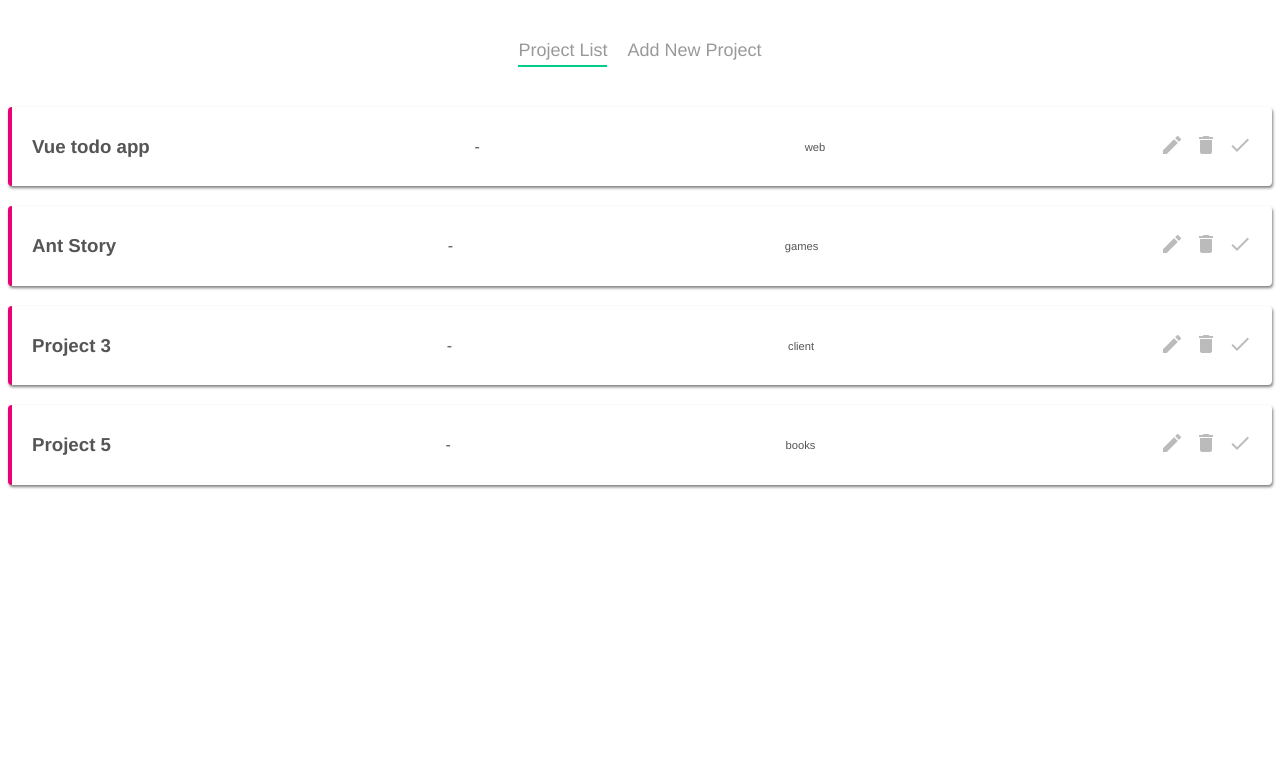
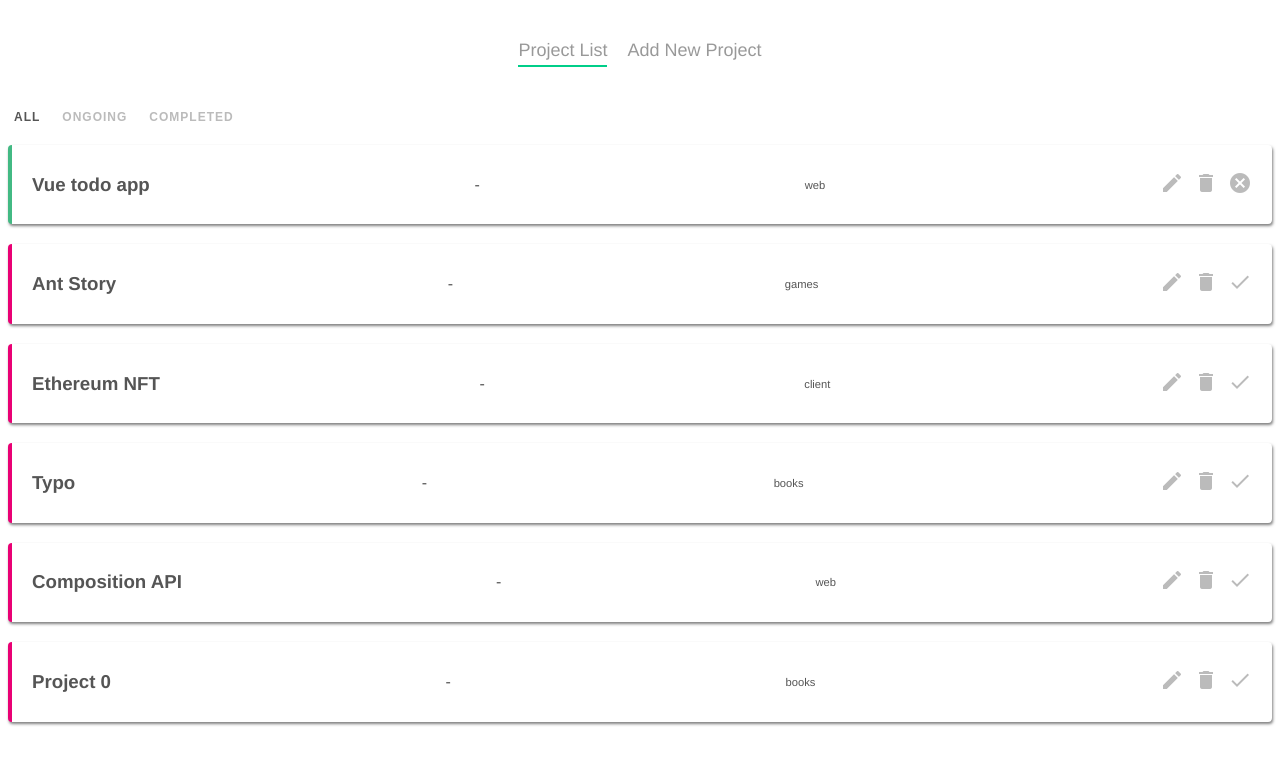
Before and after one commit to ArtificialNeuralIntelligence/col-of-vue-apps, a Vue app: page / in a window 1280 px wide. Shown: the top 764 px of the page. Built offline with nearby package versions, Linux system fonts and the light colour scheme; data requests are answered from the project's data file.

Commit message:
Filtered navigation added
Added: src/components/FilterNav.vue for additional navigation
Modified: src/view/ProjectList.vue to adapt with filteration

```diff
--- a/data/db.json
+++ b/data/db.json
@@ -5,7 +5,7 @@
       "title": "Vue todo app",
       "description": "For purpose of vue learning and practicing a legacy todo app ...",
       "projectType": "web",
-      "completed": false
+      "completed": true
     },
     {
       "id": 2,
@@ -16,16 +16,30 @@
     },
     {
       "id": 3,
-      "title": "Project 3",
+      "title": "Ethereum NFT",
       "projectType": "client",
-      "description": "A new way of solving issues",
+      "description": "NFT smart contract work from fiverr client.",
       "completed": false
     },
     {
       "id": 4,
-      "title": "Project 5",
+      "title": "Typo",
       "projectType": "books",
-      "description": "Lara vanga gude ganja",
+      "description": "Learning Touch Typing",
+      "completed": false
+    },
+    {
+      "id": 5,
+      "title": "Composition API",
+      "projectType": "web",
+      "description": "Learning new concept on vue3 composition api ..",
+      "completed": false
+    },
+    {
+      "id": 6,
+      "title": "Project 0",
+      "projectType": "books",
+      "description": "Writing a book on project zero day hack",
       "completed": false
     }
   ]
--- /dev/null
+++ b/src/components/FilterNav.vue
@@ -0,0 +1,56 @@
+<template>
+  <nav class="filter-nav">
+    <button @click="updateFilter('all')" :class="{ active: current === 'all' }">
+      All
+    </button>
+    <button
+      @click="updateFilter('ongoing')"
+      :class="{ active: current === 'ongoing' }"
+    >
+      Ongoing
+    </button>
+    <button
+      @click="updateFilter('completed')"
+      :class="{ active: current === 'completed' }"
+    >
+      Completed
+    </button>
+  </nav>
+</template>
+
+<script>
+export default {
+  name: "FilterNav",
+  props: {
+    current: {
+      type: String,
+    },
+  },
+  emits: ["filterChange"],
+  methods: {
+    updateFilter(by) {
+      this.$emit("filterChange", by);
+    },
+  },
+};
+</script>
+
+<style lang="css" scoped>
+.filter-nav button {
+  background: none;
+  border: none;
+  color: #bbb;
+  outline: none;
+  font-size: 12px;
+  text-transform: uppercase;
+  margin-right: 10px;
+  letter-spacing: 1px;
+  font-weight: bold;
+  cursor: pointer;
+}
+.filter-nav button.active {
+  color: #555;
+}
+</style>
+© 2021 GitHub, Inc. Terms Privacy Security Status Docs Contact GitHub Pricing
+API Training Blog About Loading complete
--- a/src/views/ProjectList.vue
+++ b/src/views/ProjectList.vue
@@ -1,6 +1,10 @@
 <template>
+  <filter-nav
+    @filterChange="currentfilter = $event"
+    :current="currentfilter"
+  ></filter-nav>
   <project-card
-    v-for="project in projects"
+    v-for="project in filteredProjects"
     :key="project.id"
     :project="project"
     @handledone="handledone"
@@ -11,11 +15,12 @@
 
 <script>
 import ProjectCard from "@/components/ProjectCard.vue";
-
+import FilterNav from "@/components/FilterNav.vue";
 export default {
   name: "ProjectList",
   components: {
     ProjectCard,
+    FilterNav,
   },
   props: {
     projects: {
@@ -24,6 +29,11 @@
     },
   },
   emits: ["handledone", "handledelete"],
+  data() {
+    return {
+      currentfilter: "all",
+    };
+  },
   methods: {
     handledone(id) {
       this.$emit("handledone", id);
@@ -32,6 +42,17 @@
       this.$emit("handledelete", id);
     },
   },
+  computed: {
+    filteredProjects() {
+      if (this.currentfilter === "ongoing") {
+        return this.projects.filter((p) => !p.completed);
+      } else if (this.currentfilter === "completed") {
+        return this.projects.filter((p) => p.completed);
+      } else {
+        return this.projects;
+      }
+    },
+  },
 };
 </script>
 
```
